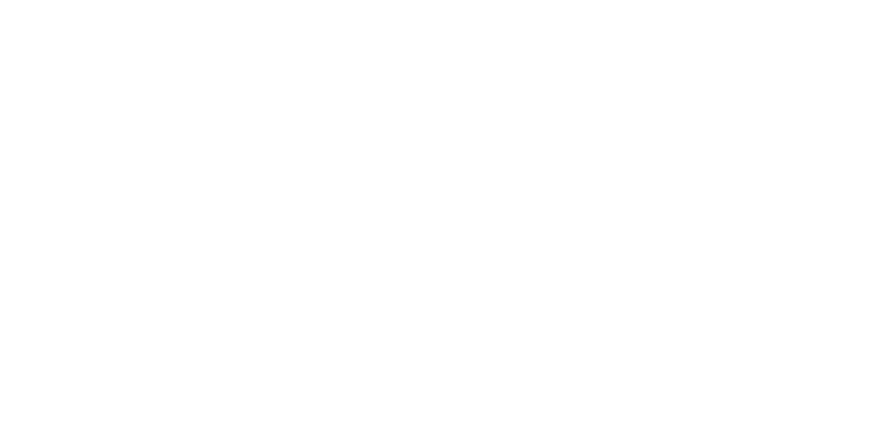
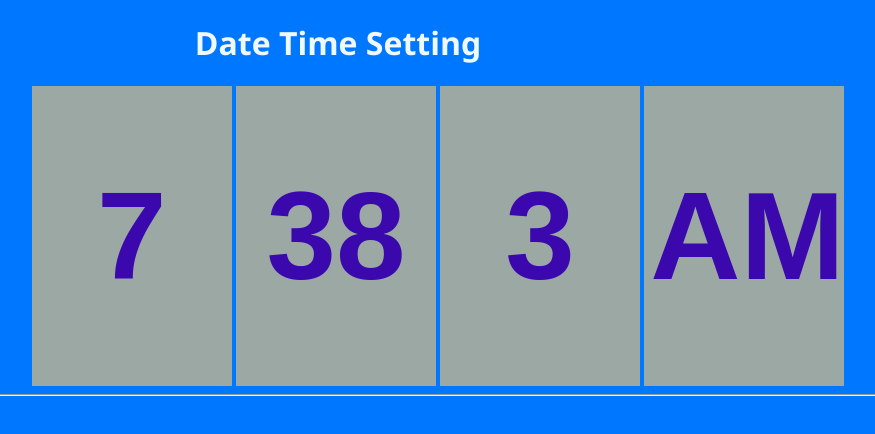
Before and after one commit to sulehree/jsd, a plain HTML site: page index.html in a window 1280 px wide. Shown: the whole page, without its empty margins (302-1177 px from the left). Drawn offline with Linux system fonts and the light colour scheme.

Commit message:
date and time

```diff
--- /dev/null
+++ b/datetime.js
@@ -0,0 +1,20 @@
+
+let hourHand = document.querySelector('.hour');
+let minuteHand = document.querySelector('.minute');
+let secondHand = document.querySelector('.second');
+let dayornight = document.querySelector('.amorpm');
+
+let Ticking = () => {
+
+    let currentDate = new Date();
+    let getHour = currentDate.getHours();
+    let getMinutes = currentDate.getMinutes()
+    let getSec = currentDate.getSeconds();
+    let AMORPM = "AM";
+    hourHand.textContent = getHour > 12 ? getHour - 12 : getHour
+    minuteHand.textContent = getMinutes;
+    secondHand.textContent = getSec;
+    dayornight.textContent = getHour >= 12 ? "PM" : "AM"
+
+}
+setInterval(Ticking, 1000)
--- a/index.html
+++ b/index.html
@@ -6,32 +6,64 @@
     <meta name="viewport" content="width=device-width, initial-scale=1.0">
     <title>JavaScript Learning</title>
     <!-- <script src="strings.js"></script>   -->
+
+    <link rel="stylesheet" href="clock.css">
     <style>
-    .EventsHandling{
+        .EventsHandling {
 
             background-color: powderblue;
             text-align: left;
             padding: 25px;
         }
 
-    .para {color:blue}
+        .para {
+            color: blue
+        }
 
+        body {
+            background-color: rgb(0, 119, 255);
+            font: 200px;
+            color: aliceblue;
+            font-family: 'Segoe UI', Tahoma, Geneva, Verdana, sans-serif;
+            margin: auto;
+            text-align: center;
+            height: auto;
+        }
+
+        .hour,
+        .minute,
+        .second,
+        .amorpm {
+            height: 300px;
+            width: 200px;
+            margin: auto;
+            position: relative;
+            left: 100px;
+            background-color: rgb(155, 168, 164);
+            border: 1px;
+            font-weight: bold;
+            color: rgb(58, 8, 173);
+            font-size: 125px;
+
+        }
     </style>
 
 
 </head>
 
 <body>
-    <div class="EventsHandling" style="border: 2px double gold; display: none; " >
+    <div class="EventsHandling" style="border: 2px double gold; display: none; ">
 
         <h1 id="heading1"> Welcome to the JavaScript Learning</h1>
         <h2 class="heading2">My name is Abbas</h2>
-        <p class="para"> A good place to Learn about web Technologies is <a href="https://www.w3schools.com/">w3schools</a></p>
-        <p class="para"> In This week i am trying to learn the basic of Java Scripts. let see how much i got it and how much success
+        <p class="para"> A good place to Learn about web Technologies is <a
+                href="https://www.w3schools.com/">w3schools</a></p>
+        <p class="para"> In This week i am trying to learn the basic of Java Scripts. let see how much i got it and how
+            much success
             ican get in it</p>
     </div>
 
-<div class="EventsHandling2" style="display: none;" >
+    <div class="EventsHandling2" style="display: none;">
         <h1> Event Handling</h1>
         <ul>
             <li>One</li>
@@ -41,9 +73,15 @@
             <li>Five</li>
         </ul>
 
-<button class="clickme" >click Me</button>
-<p class="copy" style="text-align: justify; border: 2px solid green; padding: 10px;">Lorem ipsum dolor sit amet consectetur adipisicing elit. Aut consectetur aliquid dolores nulla suscipit sed exercitationem aspernatur voluptatum, recusandae facilis voluptas quam eos aliquam dicta quaerat, temporibus, nostrum distinctio optio.
-    Lorem ipsum dolor sit, amet consectetur adipisicing elit. Accusantium minus suscipit sequi totam optio dignissimos doloribus non reiciendis fugit necessitatibus reprehenderit unde est labore quos eveniet itaque, numquam nulla dolor! Quibusdam ullam alias id consectetur excepturi minima tempore quos accusantium quas! Ea culpa est veritatis quis deleniti natus perferendis! !
+        <button class="clickme">click Me</button>
+        <p class="copy" style="text-align: justify; border: 2px solid green; padding: 10px;">Lorem ipsum dolor sit amet
+            consectetur adipisicing elit. Aut consectetur aliquid dolores nulla suscipit sed exercitationem aspernatur
+            voluptatum, recusandae facilis voluptas quam eos aliquam dicta quaerat, temporibus, nostrum distinctio
+            optio.
+            Lorem ipsum dolor sit, amet consectetur adipisicing elit. Accusantium minus suscipit sequi totam optio
+            dignissimos doloribus non reiciendis fugit necessitatibus reprehenderit unde est labore quos eveniet itaque,
+            numquam nulla dolor! Quibusdam ullam alias id consectetur excepturi minima tempore quos accusantium quas! Ea
+            culpa est veritatis quis deleniti natus perferendis! !
         </p>
     </div>
 
@@ -58,13 +96,30 @@
         </form>
     </div>
     <!-- /Array functions Learning -->
-<div class="Array">
+    <!-- <div class="Array">
+<h1>Array learning</h1>
+
+
+</div>
+pm
+<script src="Arrays.js"> </script> -->
+
+    <div class="datetime" style="display: block">
+        <h1> Date Time Setting</h1>
+        <div class="clock">
+            <button class="hour"></button>
+            <button class="minute"></button>
+            <button class="second"></button>
+            <button class="amorpm"></button>
+        </div>
+    </div>
+    <hr>
 
 
 
-</div>
 
-<script src="Arrays.js"> </script>
+    <script src="datetime.js"></script>
 </body>
 
+
 </html>
```
Also changed, not shown: clock.css (added). Lines whose indentation alone changed are shown as unchanged.
